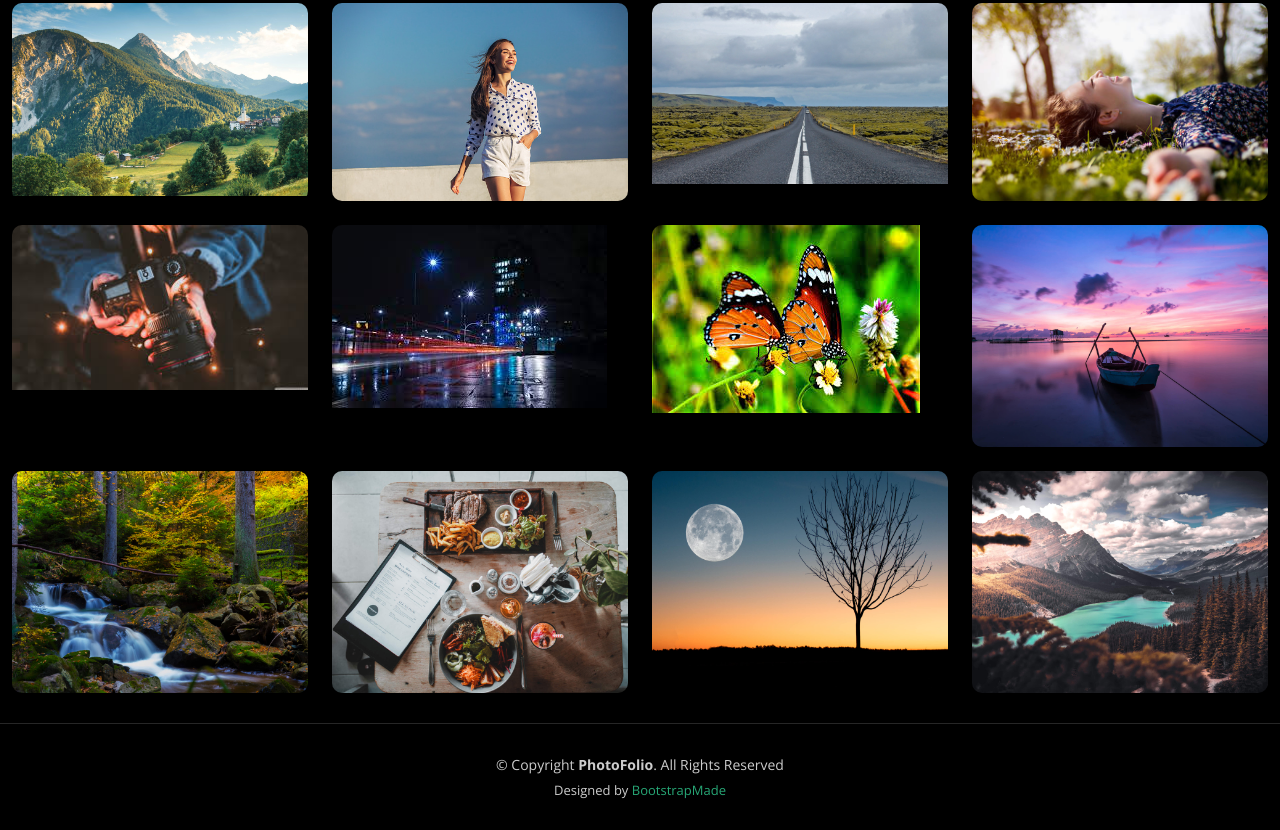
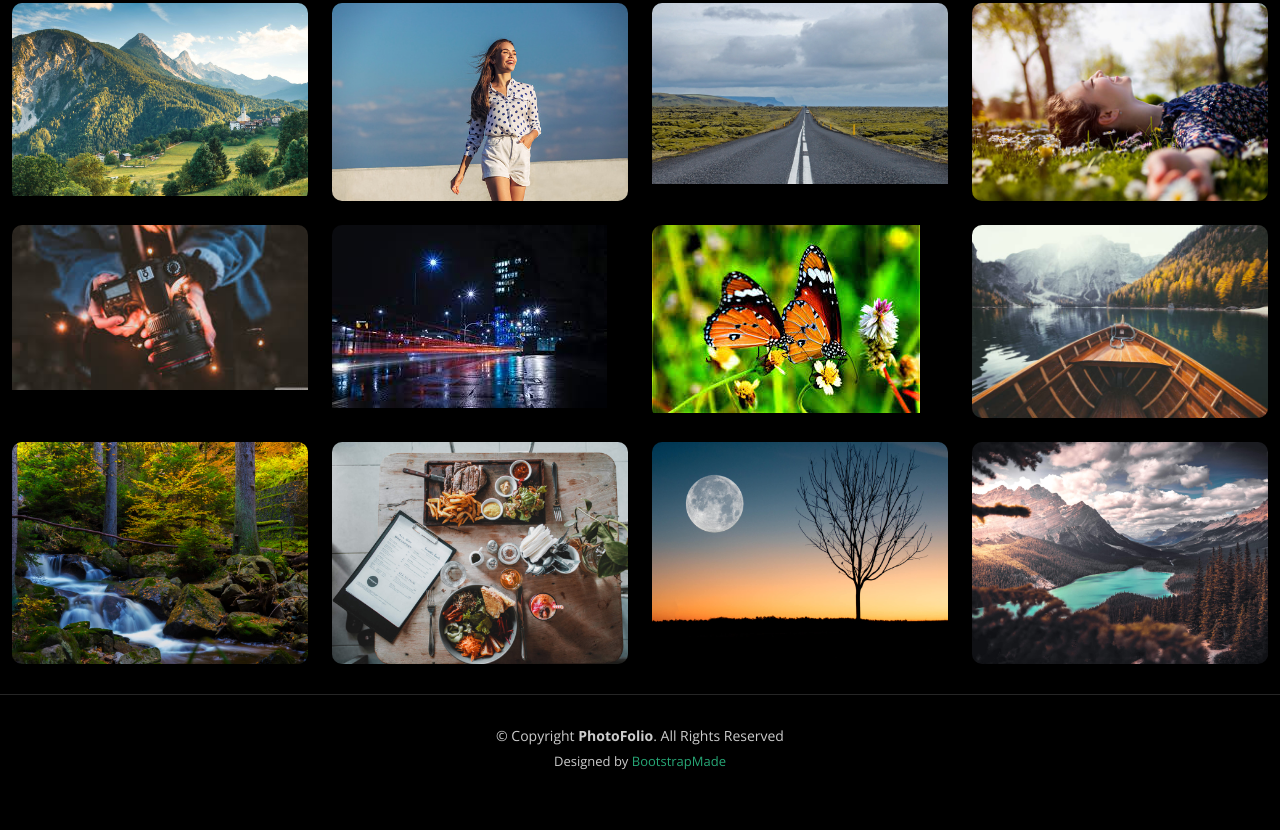
Before and after one commit to ZancaAlexandra/tudorachealexandra.github.io, a plain HTML site: page index.html in a window 1280 px wide. Shown: the part 804-1634 px from the top of the page. After the commit the page ends 1606 px from the top, so only its background shows below. Drawn offline with nearby package versions, Linux system fonts and the light colour scheme.

Commit message:
Update index.html

```diff
--- a/index.html
+++ b/index.html
@@ -209,9 +209,9 @@
           </div><!-- End Gallery Item -->
           <div class="col-xl-3 col-lg-4 col-md-6">
             <div class="gallery-item h-100">
-              <img src="assets/img/gallery/gallery-12.jpg" class="img-fluid" alt="">
+              <img src="assets/img/gallery/istockphoto-925267282-612x612.jpg" class="img-fluid" alt="">
               <div class="gallery-links d-flex align-items-center justify-content-center">
-                <a href="assets/img/gallery/gallery-12.jpg" title="Gallery 12" class="glightbox preview-link"><i class="bi bi-arrows-angle-expand"></i></a>
+                <a href="assets/img/gallery/istockphoto-925267282-612x612.jpg" title="Gallery 12" class="glightbox preview-link"><i class="bi bi-arrows-angle-expand"></i></a>
                 <a href="gallery-single.html" class="details-link"><i class="bi bi-link-45deg"></i></a>
               </div>
             </div>
```
